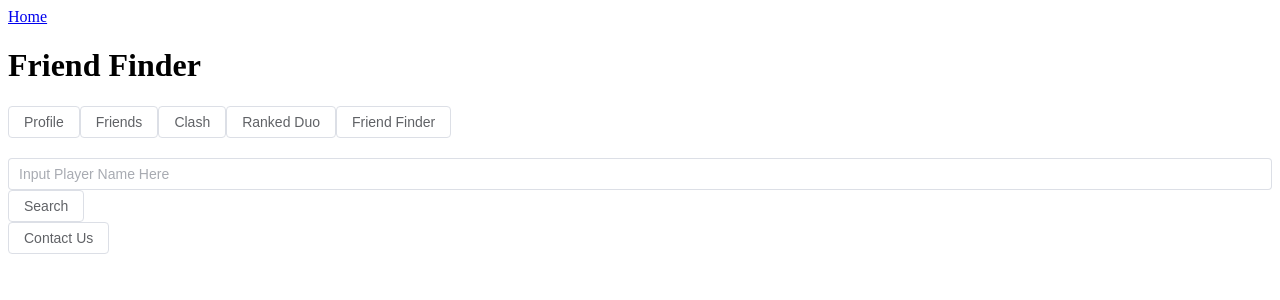
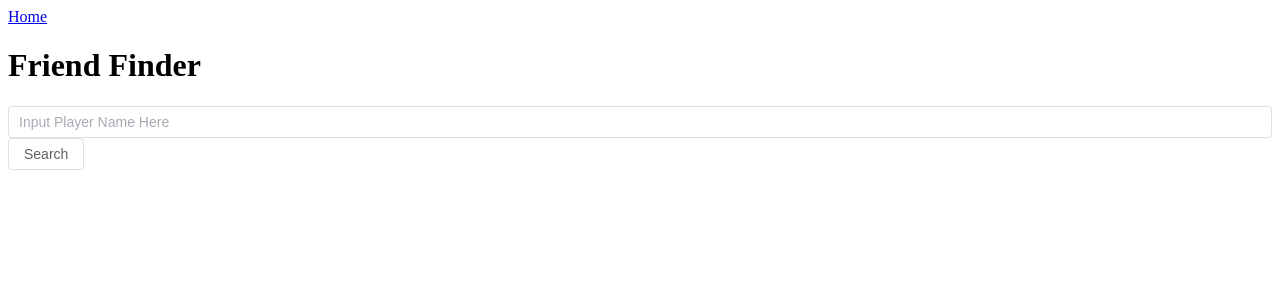
Before and after one commit to Clashers-gg/frontend, a Vue app: page /friendfinder in a window 1280 px wide. Shown: the top 300 px of the page. Built offline with nearby package versions, Linux system fonts and the light colour scheme.

Commit message:
Remove router links from each page

```diff
--- a/src/views/Dashboard.vue
+++ b/src/views/Dashboard.vue
@@ -2,11 +2,6 @@
     <div>
         <h1>Welcome to Your Clash, {{player.name}}!</h1>
     </div>
-
-    <router-link to="/friends" tag="button"><el-button>Friends</el-button></router-link>
-    <router-link to="/clash" tag="button"><el-button>Clash</el-button></router-link>
-    <router-link to="/rankedduo" tag="button"><el-button>Ranked Duo</el-button></router-link>
-    <router-link to="/friendfinder" tag="button"><el-button>Friend Finder</el-button></router-link>
 
     <div style="margin: 20px 0" />
 
@@ -14,10 +9,6 @@
         <img width="100" height="100" :src="`https://ddragon.leagueoflegends.com/cdn/12.22.1/img/profileicon/${player.profileIconId}.png`" >
         <p>Summoner Level: {{player.summonerLevel}} </p>
     </div>
-
-    <footer>
-        <router-link to="/about" tag="button"><el-button>Contact Us</el-button></router-link>
-    </footer>
 
 </template>
 
--- a/src/views/FriendFinder.vue
+++ b/src/views/FriendFinder.vue
@@ -2,12 +2,6 @@
     <div>
         <h1>Friend Finder</h1>
     </div>
-
-    <router-link to="/dashboard" tag="button"><el-button>Profile</el-button></router-link>
-    <router-link to="/friends" tag="button"><el-button>Friends</el-button></router-link>
-    <router-link to="/clash" tag="button"><el-button>Clash</el-button></router-link>
-    <router-link to="/rankedduo" tag="button"><el-button>Ranked Duo</el-button></router-link>
-    <router-link to="/friendfinder" tag="button"><el-button>Friend Finder</el-button></router-link>
 
     <div style="margin: 20px 0" />
 
@@ -24,10 +18,6 @@
         <img width="100" height="100" :src="`https://ddragon.leagueoflegends.com/cdn/12.22.1/img/profileicon/${player.profileIconId}.png`" >
         <p>Summoner Level: {{player.summonerLevel}} </p>
     </div>
-
-    <footer>
-        <router-link to="/about" tag="button"><el-button>Contact Us</el-button></router-link>
-    </footer>
 
 </template>
 
--- a/src/views/Friends.vue
+++ b/src/views/Friends.vue
@@ -2,11 +2,6 @@
     <div>
         <h1>Welcome to Your Clash, {{player.name}}!</h1>
     </div>
-
-    <router-link to="/dashboard" tag="button"><el-button>Profile</el-button></router-link>
-    <router-link to="/clash" tag="button"><el-button>Clash</el-button></router-link>
-    <router-link to="/rankedduo" tag="button"><el-button>Ranked Duo</el-button></router-link>
-    <router-link to="/friendfinder" tag="button"><el-button>Friend Finder</el-button></router-link>
 
     <p id="friends">
         <h3>Friends</h3>
@@ -28,10 +23,6 @@
             <el-button @click="deny(friend)">Deny</el-button>
         </el-row>
     </p>
-
-    <footer>
-        <router-link to="/about" tag="button"><el-button>Contact Us</el-button></router-link>
-    </footer>
 
 </template>
 
--- a/src/views/Home.vue
+++ b/src/views/Home.vue
@@ -7,10 +7,6 @@
   <router-link to="/register" tag="button"><el-button>Register</el-button></router-link>
   <!-- <el-button :icon="Search">Search</el-button> -->
 
-  <footer>
-        <router-link to="/about" tag="button"><el-button>Contact Us</el-button></router-link>
-    </footer>
-
 </template>
 
 <script setup lang="ts">
--- a/src/views/Messages.vue
+++ b/src/views/Messages.vue
@@ -2,12 +2,6 @@
     <div>
         <h1>Welcome to Your Clash, !</h1>
     </div>
-
-    <router-link to="/friends" tag="button"><el-button>Friends</el-button></router-link>
-    <router-link to="/dashboard" tag="button"><el-button>Profile</el-button></router-link>
-    <router-link to="/clash" tag="button"><el-button>Clash</el-button></router-link>
-    <router-link to="/rankedduo" tag="button"><el-button>Ranked Duo</el-button></router-link>
-    <router-link to="/friendfinder" tag="button"><el-button>Friend Finder</el-button></router-link>
 
     <p id="messages">
         <h3>Your Messages With {{ friend }}</h3>
@@ -36,10 +30,6 @@
         placeholder="Write a message to your friend"
     />
     <el-button @click="send">Send!</el-button>
-
-    <footer>
-        <router-link to="/about" tag="button"><el-button>Contact Us</el-button></router-link>
-    </footer>
 
 </template>
 
--- a/src/views/Register.vue
+++ b/src/views/Register.vue
@@ -37,9 +37,6 @@
 
   <el-button @click="register">Register</el-button>
 
-  <footer>
-        <router-link to="/about" tag="button"><el-button>Contact Us</el-button></router-link>
-    </footer>
 
 </template>
 
```
